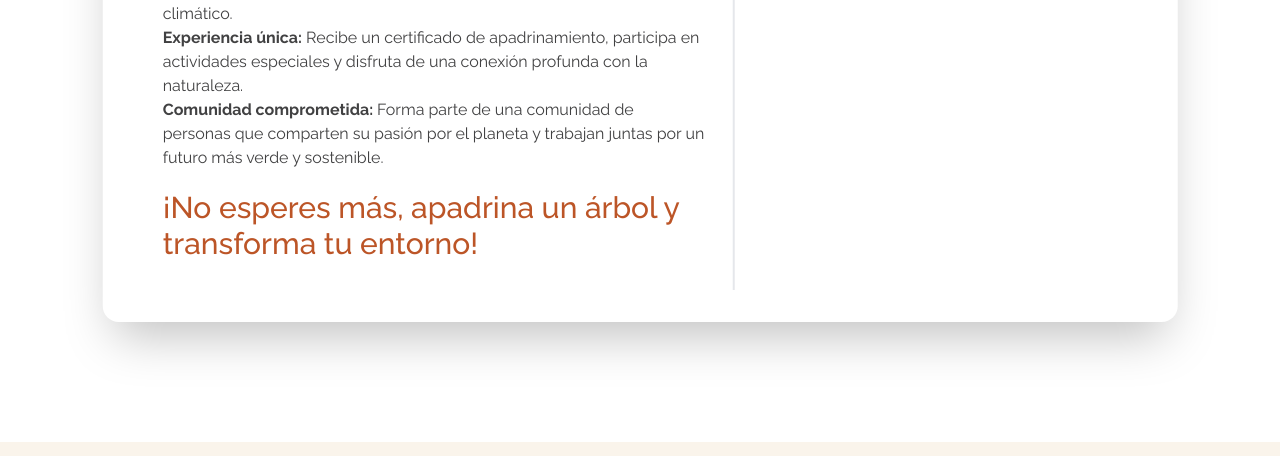
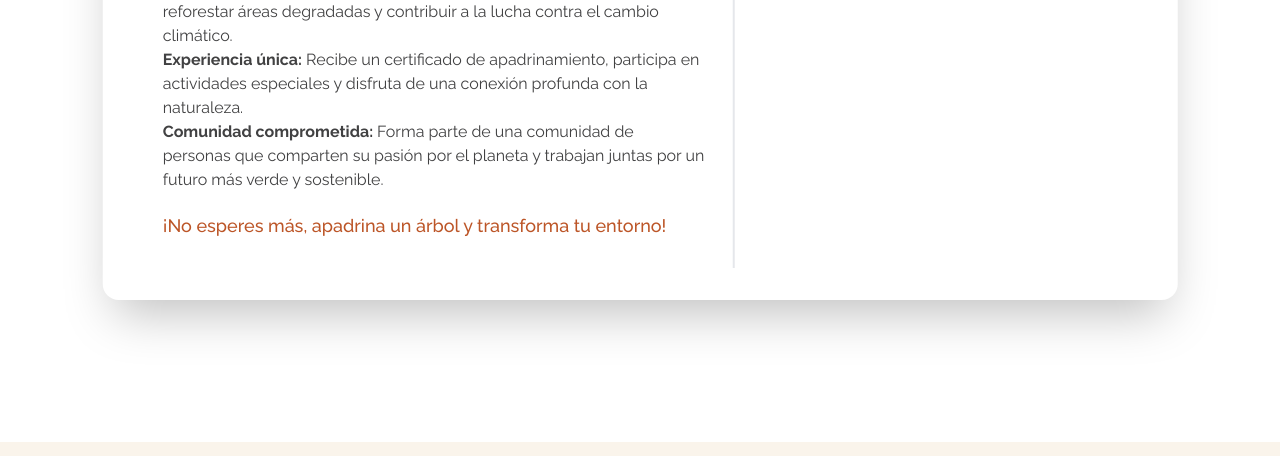
Before and after one commit to valentinavillegasc/Tajara, an Astro site: page /apoyanos in a window 1280 px wide. Shown: the part 759-1215 px from the top of the page. Built offline with nearby package versions, Linux system fonts and the light colour scheme; Astro itself is replaced by a stand-in of ours.

Commit message:
recortes de texto

```diff
--- a/src/components/Apoyo.astro
+++ b/src/components/Apoyo.astro
@@ -14,7 +14,7 @@
             <p class=" sm:text-2xl lg:text-base text-secondaryDark"><strong>Comunidad comprometida: </strong>Forma parte de una comunidad de personas que comparten su pasión por el planeta y trabajan juntas por un futuro más verde y sostenible.</p>
         </div>
         <div class="m-5">
-            <h2 class="text-3xl text-primaryDark font-medium mb-2">¡No esperes más, apadrina un árbol y transforma tu entorno!</h2>
+            <h2 class="text-lg text-primaryDark font-medium mb-2">¡No esperes más, apadrina un árbol y transforma tu entorno!</h2>
 
             </div>
     </div>
--- a/src/pages/apoyanos.astro
+++ b/src/pages/apoyanos.astro
@@ -4,7 +4,7 @@ import Apoyo from '../components/Apoyo.astro'
 ---
 
 <Layout title="Tajara - Apóyanos">
-    <div class="lg:h-[1000px] flex flex-col relative sm:h-[1900px]">
+    <div class="lg:h-[1000px] flex flex-col relative sm:h-[1600px]">
 
 		<div class="flex-1 bg-secondaryLight h-90vh relative z-10  sm:flex- sm:z-0"></div>
 
```
